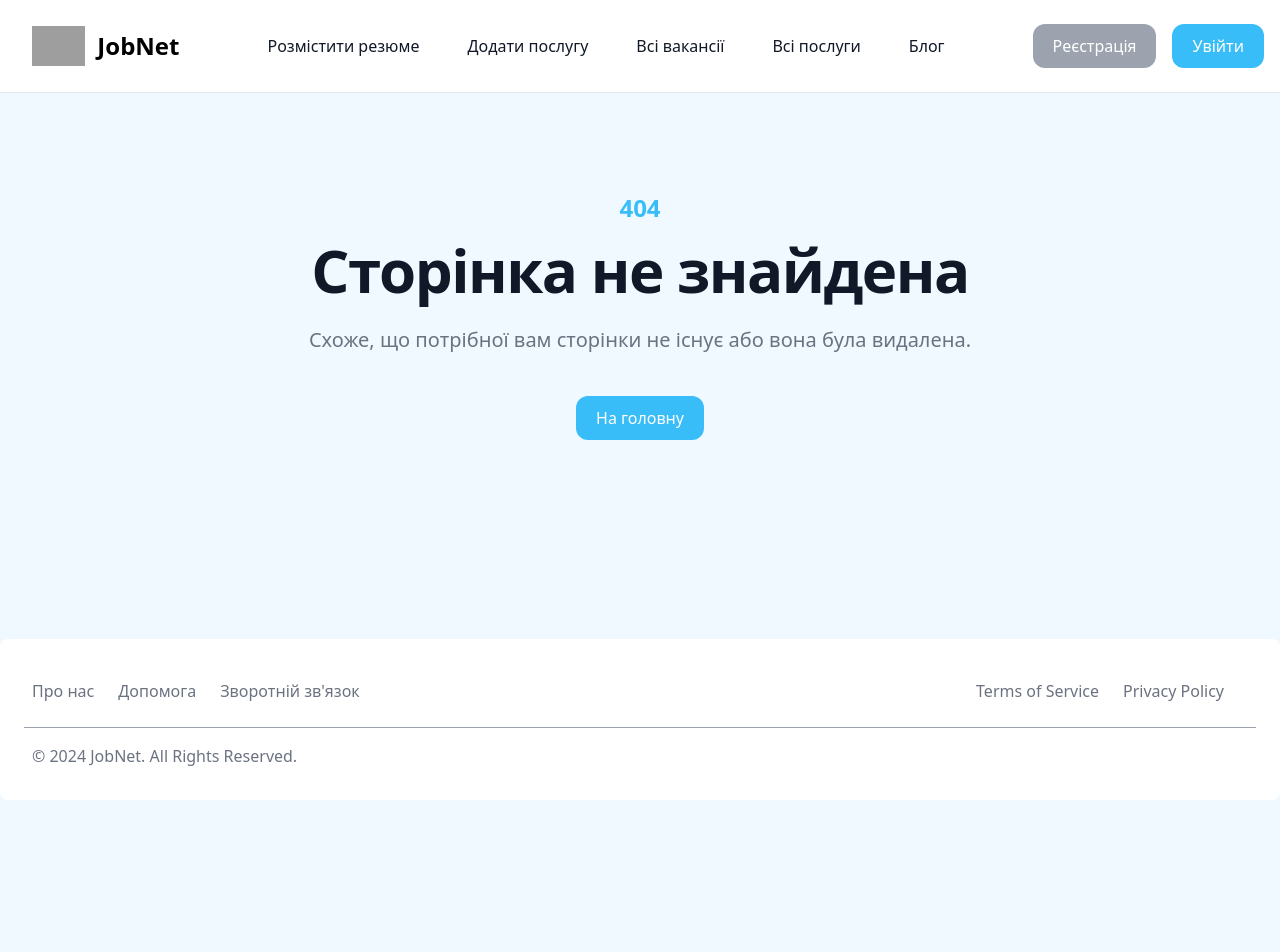
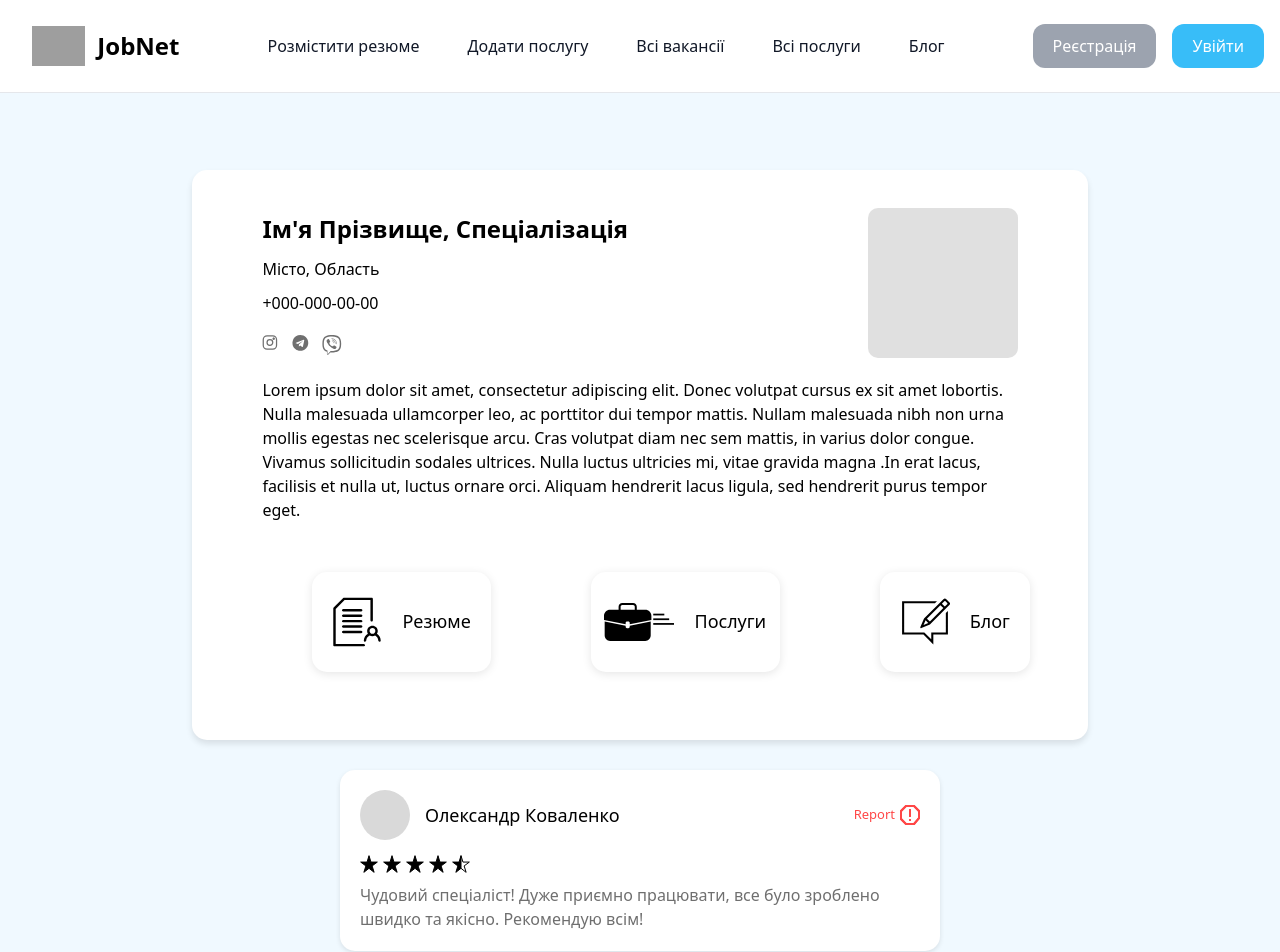
Before and after one commit to d-domnikova/jobnet, a React (Vite) app: page /personpage/1 in a window 1280 px wide. Shown: the top 952 px of the page. Before the commit the page ends 800 px from the top, so only its background shows below. Built offline with nearby package versions, Linux system fonts and the light colour scheme; grey boxes are pictures that could not be loaded.

Commit message:
added person page

```diff
--- a/src/App.jsx
+++ b/src/App.jsx
@@ -13,6 +13,7 @@ import ServicePage from "./pages/ServicePage";
 // import ReportForm from "./components/modals/ReportForm";
 import UserProfile from "src/pages/UserProfile";
 import PersonalInfo from "src/pages/PersonalInfo";
+import PersonPage from "src/pages/PersonPage.jsx"
 
 export default function App() {
   return (
@@ -28,6 +29,8 @@ export default function App() {
       <Route path="/blog/:id" element={<Post />} />
       <Route path="/userprofile" element={<UserProfile />}/>
       <Route path="/personalinfo" element={<PersonalInfo/>}/>
+      <Route path="/personpage/:id" element={<PersonPage/>}/>
+
       <Route path="*" element={<NoPage />} />
     </Routes>
   </>
--- /dev/null
+++ b/src/pages/PersonPage.jsx
@@ -0,0 +1,200 @@
+import PropTypes from "prop-types";
+import Inst from "src/icons/Inst.jsx";
+import Telegram from "src/icons/Telegram.jsx";
+import Viber from "src/icons/Viber.jsx";
+import CVIcon from "src/icons/CVIcon.jsx";
+import ServiceIcon from "src/icons/ServiceIcon.jsx";
+import BlogIcon from "src/icons/BlogIcon.jsx";
+import Review from "src/components/Review.jsx";
+
+const UserProfilePage = ({
+                             name,
+                             specialization,
+                             city,
+                             region,
+                             phone,
+                             description,
+                             onResumeClick,
+                             onServicesClick,
+                             onBlogClick,
+                             reviews = [{
+                                 avatar: "",
+                                 name: "Олександр Коваленко",
+                                 comment: "Чудовий спеціаліст! Дуже приємно працювати, все було зроблено швидко та якісно. Рекомендую всім!",
+                                 rating: 4.5,
+                             },{},{}]
+                         }) => {
+    const containerStyle = {
+        backgroundColor: "#FFFFFF",
+        borderRadius: "15px",
+        padding: "3% 5.5%",
+        width: "70%",
+        margin: "2% auto",
+        boxShadow: "0 4px 6px rgba(0, 0, 0, 0.1)",
+    };
+
+    const gridStyle = {
+        display: "grid",
+        gridTemplateColumns: "1fr 1fr",
+        alignItems: "center",
+        columnGap: "20px",
+    };
+
+    const leftColumnStyle = {
+        display: "flex",
+        flexDirection: "column",
+        gap: "10px",
+    };
+
+    const headerStyle = {
+        fontSize: "24px",
+        fontWeight: "bold",
+    };
+
+    const contactRowStyle = {
+        display: "flex",
+        alignItems: "center",
+        gap: "10px",
+        marginTop: "10px",
+    };
+
+    const rightColumnStyle = {
+        display: "flex",
+        justifyContent: "flex-end",
+        alignItems: "center",
+    };
+
+    const photoStyle = {
+        width: "150px",
+        height: "150px",
+        backgroundColor: "#e0e0e0",
+        borderRadius: "10px",
+    };
+
+    const descriptionStyle = {
+        marginTop: "20px",
+        fontSize: "16px",
+        lineHeight: "1.5",
+    };
+
+    const buttonContainerStyle = {
+        display: "flex",
+        justifyContent: "space-around",
+        marginTop: "20px",
+    };
+
+    const buttonStyle = {
+        backgroundColor: '#FFFFFF',
+        borderRadius: '15px',
+        display: 'flex',
+        alignItems: 'center',
+        justifyContent: 'center',
+        padding: '20px',
+        boxShadow: '0 2px 10px rgba(0, 0, 0, 0.1)',
+        fontSize: '18px',
+        fontWeight: '500',
+        margin: '30px 50px',
+        height: '100px',
+        width: '25%'
+    };
+    const reviewsContainerStyle = {
+        marginTop: "30px",
+        display: "flex",
+        flexDirection: "column",
+        gap: "20px",
+        alignItems: 'center'
+    };
+
+
+    return (
+        <div>
+            <div style={containerStyle}>
+                {/* Grid Section */}
+                <div style={gridStyle}>
+                    {/* Left Column */}
+                    <div style={leftColumnStyle}>
+                        <div style={headerStyle}>
+                            {name}, {specialization}
+                        </div>
+                        <div>
+                            {city}, {region}
+                        </div>
+                        <div>{phone}</div>
+                        <div style={contactRowStyle}>
+                            <Inst width={20} height={20} color="#6f6f6f"/>
+                            <Telegram width={20} height={20} color="#6f6f6f"/>
+                            <Viber width={20} height={20} color="#6f6f6f"/>
+                        </div>
+                    </div>
+
+                    {/* Right Column */}
+                    <div style={rightColumnStyle}>
+                        <div style={photoStyle}></div>
+                    </div>
+                </div>
+
+                {/* Description Section */}
+                <div style={descriptionStyle}>{description}</div>
+
+                {/* Buttons Section */}
+                <div style={buttonContainerStyle}>
+                    <button style={buttonStyle} onClick={onResumeClick}>
+                        <span style={{marginRight: '20px'}}><CVIcon/></span>
+                        Резюме
+                    </button>
+                    <button style={buttonStyle} onClick={onServicesClick}>
+                        <span style={{marginRight: '20px'}}><ServiceIcon style={{marginRight: '20px'}}/></span>
+                        Послуги
+                    </button>
+                    <button style={buttonStyle} onClick={onBlogClick}>
+                        <span style={{marginRight: '20px'}}><BlogIcon style={{marginRight: '20px'}}/></span>
+                        Блог
+                    </button>
+                </div>
+            </div>
+            <div style={reviewsContainerStyle}>
+                {reviews.map((review, index) => (
+                    <Review
+                        key={index}
+                        avatar={review.avatar}
+                        name={review.name}
+                        comment={review.comment}
+                        rating={review.rating}
+                    />
+                ))}
+            </div>
+        </div>
+    )
+        ;
+};
+
+UserProfilePage.propTypes = {
+    name: PropTypes.string,
+    specialization: PropTypes.string,
+    city: PropTypes.string,
+    region: PropTypes.string,
+    phone: PropTypes.string,
+    description: PropTypes.string,
+    onResumeClick: PropTypes.func,
+    onServicesClick: PropTypes.func,
+    onBlogClick: PropTypes.func,
+    reviews: PropTypes.arrayOf(PropTypes.object),
+};
+
+UserProfilePage.defaultProps = {
+    name: "Ім'я Прізвище",
+    specialization: "Спеціалізація",
+    city: "Місто",
+    region: "Область",
+    phone: "+000-000-00-00",
+    description: "Lorem ipsum dolor sit amet, consectetur adipiscing elit. Donec volutpat cursus ex sit amet lobortis. Nulla malesuada ullamcorper leo, ac porttitor dui tempor mattis. Nullam malesuada nibh non urna mollis egestas nec scelerisque arcu. Cras volutpat diam nec sem mattis, in varius dolor congue. Vivamus sollicitudin sodales ultrices. Nulla luctus ultricies mi, vitae gravida magna .In erat lacus, facilisis et nulla ut, luctus ornare orci. Aliquam hendrerit lacus ligula, sed hendrerit purus tempor eget. ",
+    onResumeClick: () => console.log("Resume clicked"),
+    onServicesClick: () => console.log("Services clicked"),
+    onBlogClick: () => console.log("Blog clicked"),
+
+    review: [
+
+    ],
+};
+
+export default UserProfilePage;
```
